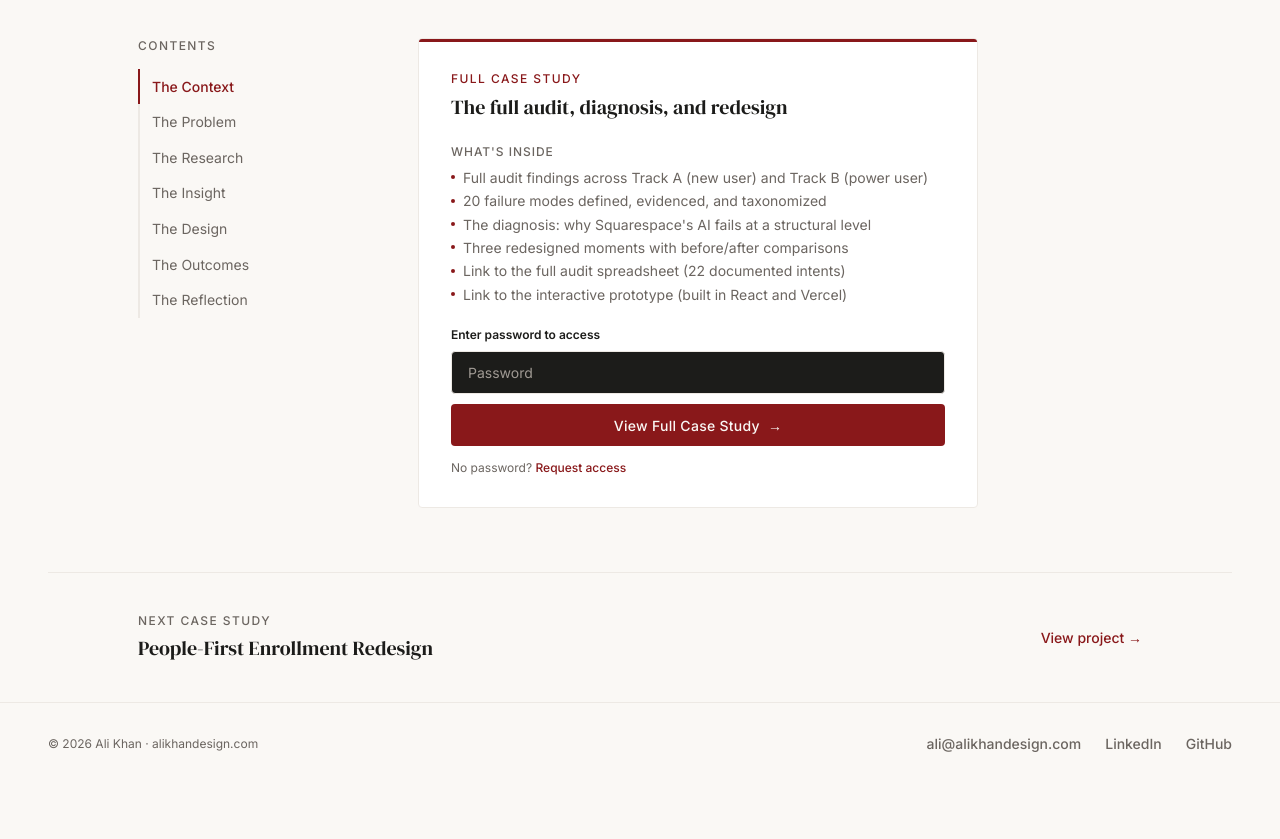
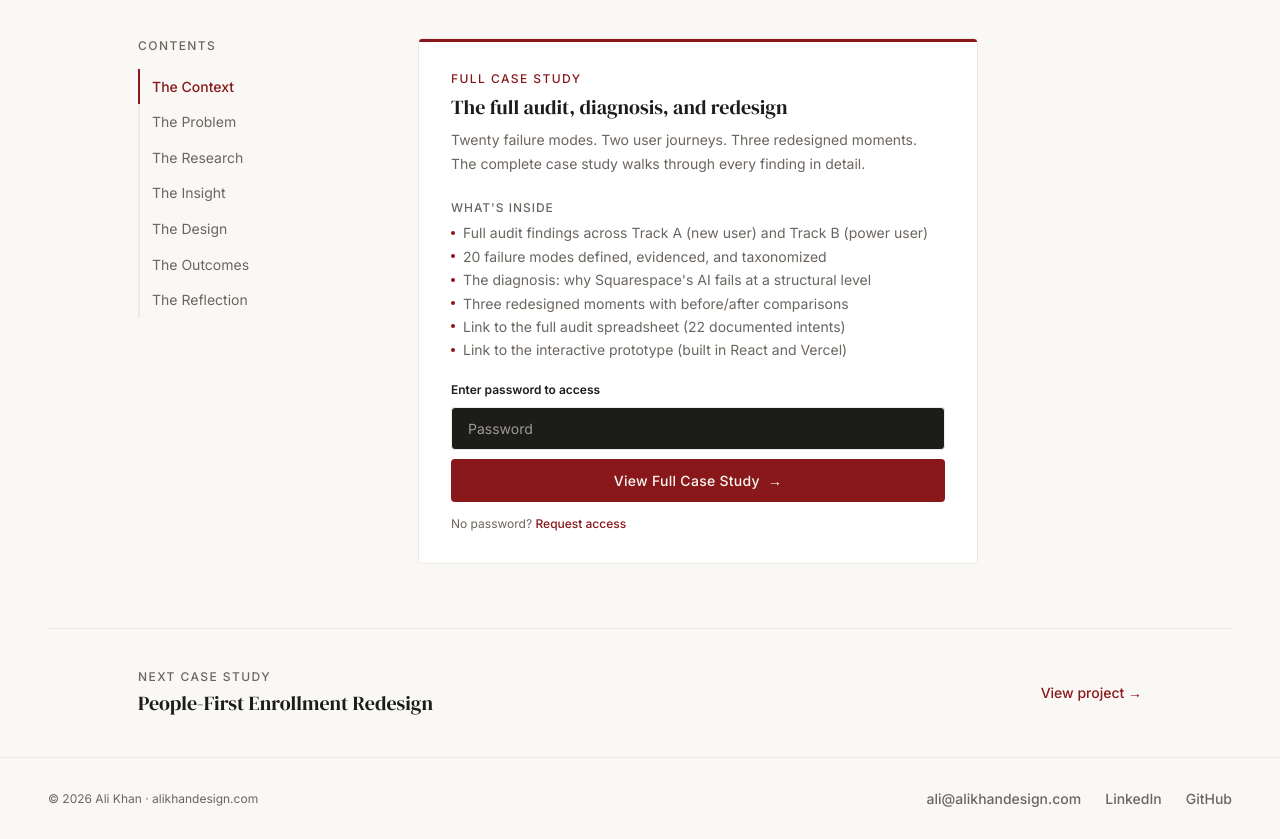
Before and after one commit to alikhandesign/alikhandesign.com, a Next.js app: page /work/squarespace-redesign in a window 1280 px wide. Shown: the part 1100-1939 px from the top of the page. Before the commit the page ends 1884 px from the top, so only its background shows below. Built offline with nearby package versions, Linux system fonts and the light colour scheme.

Commit message:
components: rename PasswordGate cta prop to description in app/work/squarespace-redesign/page.tsx

```diff
--- a/app/work/squarespace-redesign/page.tsx
+++ b/app/work/squarespace-redesign/page.tsx
@@ -271,7 +271,7 @@ export default function SquarespaceRedesignPage() {
             password="4likh4n"
             onUnlock={() => setUnlocked(true)}
             title="The full audit, diagnosis, and redesign"
-            cta="Twenty failure modes. Two user journeys. Three redesigned moments. The complete case study walks through every finding in detail."
+            description="Twenty failure modes. Two user journeys. Three redesigned moments. The complete case study walks through every finding in detail."
             inside={INSIDE}
           >
             <FullCaseStudy />
```
